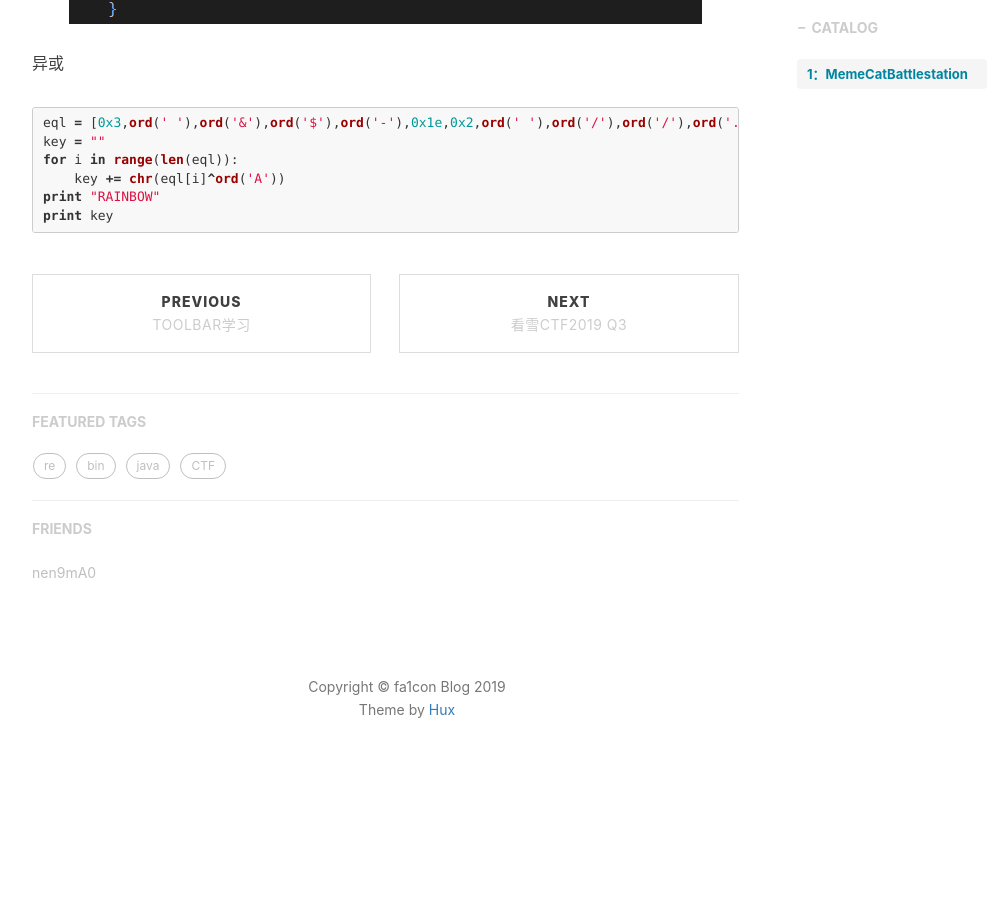
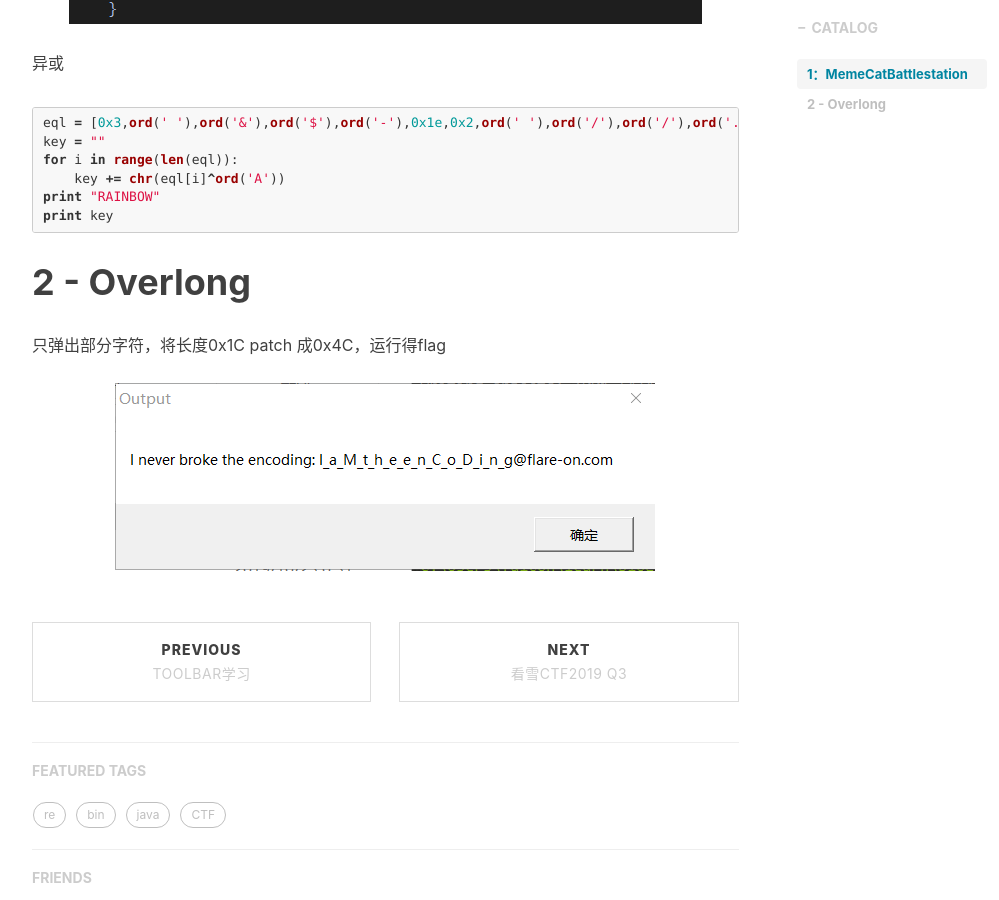
Before and after one commit to fa1conn/fa1conn.github.io, a Jekyll site: the page built from _posts/2019-10-22-flareonwp.md, in a window 1280 px wide and 900 px high, scrolled down 1689 px. Shown: the whole window, without its empty margins (233-1232 px from the left). Built offline with Jekyll 4.4.1, drawn with Linux system fonts in a browser that asks for light colours; nearby versions of some CDN libraries; comment, search, counter and statistics services are not loaded; before the commit the page ends 2503 px from its top, so only the background shows below that.

Commit message:
new version

````diff
--- a/_posts/2019-10-22-flareonwp.md
+++ b/_posts/2019-10-22-flareonwp.md
@@ -27,3 +27,6 @@ for i in range(len(eql)):
 print "RAINBOW"
 print key
 ```
+# 2 - Overlong
+只弹出部分字符，将长度0x1C patch 成0x4C，运行得flag
+![image](/picture/4.png)
````
Also changed, not shown: _posts/picture/1.png (deleted), _posts/picture/2.png (deleted), _posts/picture/3.png (deleted), picture/4.png (added).
